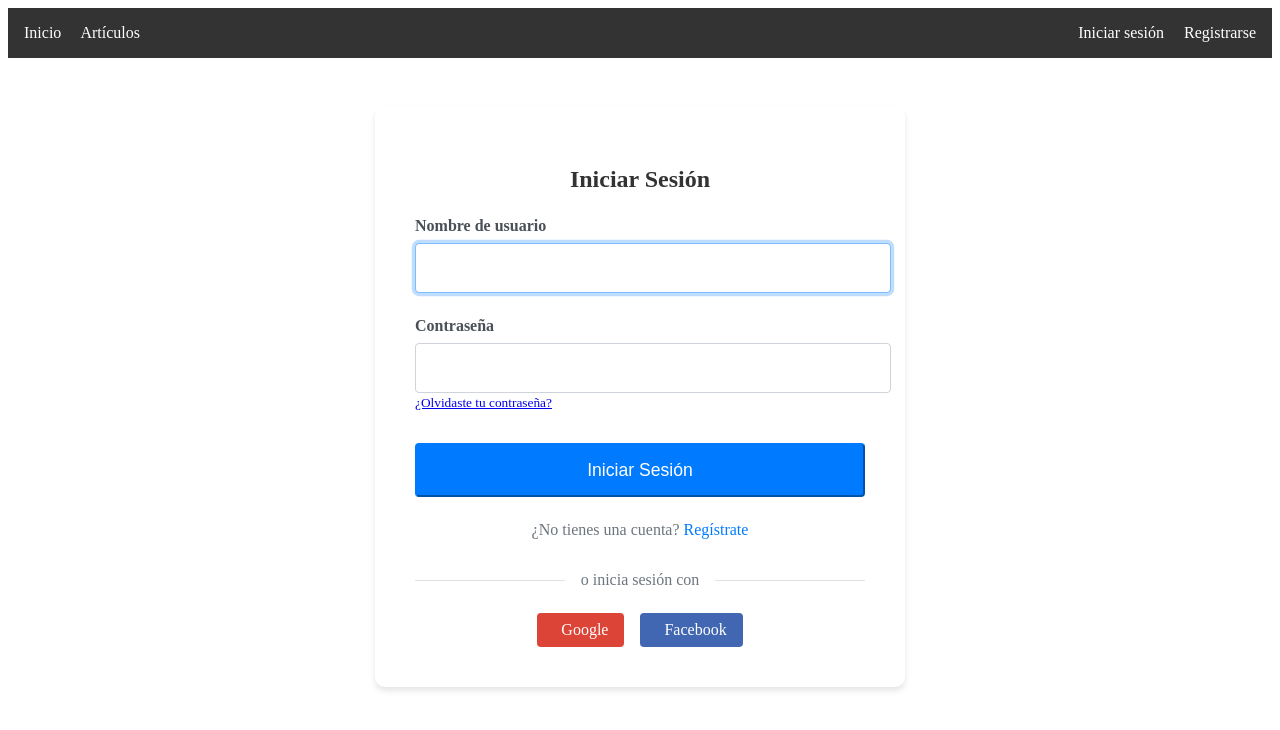
After one commit to DAishter72/django-project04, a Django app: page /auth/login/ in a window 1280 px wide. The commit adds this page. Shown: the top 730 px of the page. Run offline with Django 5.2, Linux system fonts and the light colour scheme.

Commit message:
correcciones

```diff
--- a/auth/urls.py
+++ b/auth/urls.py
@@ -1,7 +1,14 @@
 from django.urls import path, include
+from django.contrib.auth import views as auth_views
 from auth.views import SignUpView
+
 
 urlpatterns = [
     path('signup/', SignUpView.as_view(), name='signup'),
-    path('auth/', include('django.contrib.auth.urls'))
+    path('auth/', include('django.contrib.auth.urls')),
+    path('login/', auth_views.LoginView.as_view(template_name='registration/login.html'), name='login'),
+    path('logout/', auth_views.LogoutView.as_view(), name='logout'),
+    # Opcional: recuperación de contraseña
+    path('password_reset/', auth_views.PasswordResetView.as_view(),
+         name='password_reset'),
 ]
--- a/auth/views.py
+++ b/auth/views.py
@@ -24,7 +24,7 @@ class CustomUserCreationForm(UserCreationForm):
 class SignUpView(CreateView):
     model = User
     form_class = CustomUserCreationForm  # Usamos nuestro formulario personalizado
-    template_name = 'authentication/signup.html'
+    template_name = 'registration/signup.html'
     success_url = reverse_lazy('post_list')
 
     def form_valid(self, form):
--- a/django_project04/settings.py
+++ b/django_project04/settings.py
@@ -129,3 +129,8 @@ MEDIA_ROOT = os.path.join(BASE_DIR, 'media')
 # https://docs.djangoproject.com/en/5.1/ref/settings/#default-auto-field
 
 DEFAULT_AUTO_FIELD = 'django.db.models.BigAutoField'
+
+
+# para la autenticacion de usuarios
+LOGIN_REDIRECT_URL = 'post_list'
+LOGOUT_REDIRECT_URL = 'login'
--- a/django_project04/urls.py
+++ b/django_project04/urls.py
@@ -21,8 +21,8 @@ from django.conf.urls.static import static
 
 urlpatterns = [
     path('admin/', admin.site.urls),
-    path('post/', include('post.urls')),
-    path('', include('auth.urls'))
+    path('', include('post.urls')),
+    path('auth/', include('auth.urls'))
 ]
 
 if settings.DEBUG:
--- a/templates/includes/navbar.html
+++ b/templates/includes/navbar.html
@@ -35,7 +35,7 @@
           >
           {% else %}
           <a
-            href="#"
+            href="{% url 'login' %}"
             style="color: white; text-decoration: none; margin-right: 1rem"
             >Iniciar sesión</a
           >
--- /dev/null
+++ b/templates/registration/login.html
@@ -0,0 +1,262 @@
+{% load static %}
+<!DOCTYPE html>
+<html lang="en">
+  <head>
+    <meta charset="UTF-8" />
+    <meta name="viewport" content="width=device-width, initial-scale=1.0" />
+    <title>Login</title>
+  </head>
+  <body>
+    {% include 'includes/navbar.html' %} {% block content %}
+    <div class="login-container">
+      <h2 class="login-title">Iniciar Sesión</h2>
+
+      {% if form.errors %}
+      <div class="alert alert-error">
+        <p>
+          Tu nombre de usuario y contraseña no coinciden. Por favor, inténtalo
+          de nuevo.
+        </p>
+      </div>
+      {% endif %} {% if next %} {% if user.is_authenticated %}
+      <div class="alert alert-warning">
+        <p>
+          Tu cuenta no tiene acceso a esta página. Para continuar, por favor
+          inicia sesión con una cuenta que tenga acceso.
+        </p>
+      </div>
+      {% else %}
+      <div class="alert alert-info">
+        <p>Por favor inicia sesión para ver esta página.</p>
+      </div>
+      {% endif %} {% endif %}
+
+      <form method="post" action="{% url 'login' %}" class="login-form">
+        {% csrf_token %}
+
+        <div class="form-group">
+          <label for="id_username">Nombre de usuario</label>
+          <input
+            type="text"
+            name="username"
+            id="id_username"
+            class="form-control"
+            required
+            autofocus
+          />
+        </div>
+
+        <div class="form-group">
+          <label for="id_password">Contraseña</label>
+          <input
+            type="password"
+            name="password"
+            id="id_password"
+            class="form-control"
+            required
+          />
+          <small class="form-text">
+            <a href="{% url 'password_reset' %}">¿Olvidaste tu contraseña?</a>
+          </small>
+        </div>
+
+        <button type="submit" class="btn btn-primary btn-block">
+          Iniciar Sesión
+        </button>
+        <input type="hidden" name="next" value="{{ next }}" />
+      </form>
+
+      <div class="signup-link">
+        <p>
+          ¿No tienes una cuenta? <a href="{% url 'signup' %}">Regístrate</a>
+        </p>
+      </div>
+
+      <!-- Opcional: Login con redes sociales -->
+      <div class="social-login">
+        <p class="divider">o inicia sesión con</p>
+        <div class="social-buttons">
+          <!-- Aquí puedes agregar botones para autenticación social si lo implementas -->
+          <a href="#" class="btn btn-social google">
+            <i class="fab fa-google"></i> Google
+          </a>
+          <a href="#" class="btn btn-social facebook">
+            <i class="fab fa-facebook-f"></i> Facebook
+          </a>
+        </div>
+      </div>
+    </div>
+    {% endblock %}
+
+    <style>
+      /* Estilos generales para login y signup */
+      .login-container,
+      .signup-container {
+        max-width: 450px;
+        margin: 3rem auto;
+        padding: 2.5rem;
+        background: #fff;
+        border-radius: 10px;
+        box-shadow: 0 4px 6px rgba(0, 0, 0, 0.1);
+      }
+
+      .login-title {
+        text-align: center;
+        margin-bottom: 1.5rem;
+        color: #333;
+      }
+
+      .login-form .form-group {
+        margin-bottom: 1.5rem;
+      }
+
+      .login-form label {
+        display: block;
+        margin-bottom: 0.5rem;
+        font-weight: 600;
+        color: #495057;
+      }
+
+      .login-form .form-control {
+        width: 100%;
+        padding: 0.75rem;
+        font-size: 1rem;
+        line-height: 1.5;
+        color: #495057;
+        background-color: #fff;
+        background-clip: padding-box;
+        border: 1px solid #ced4da;
+        border-radius: 0.25rem;
+        transition: border-color 0.15s ease-in-out, box-shadow 0.15s ease-in-out;
+      }
+
+      .login-form .form-control:focus {
+        border-color: #80bdff;
+        outline: 0;
+        box-shadow: 0 0 0 0.2rem rgba(0, 123, 255, 0.25);
+      }
+
+      .btn-primary {
+        color: #fff;
+        background-color: #007bff;
+        border-color: #007bff;
+        padding: 0.75rem;
+        font-size: 1.1rem;
+        line-height: 1.5;
+        border-radius: 0.25rem;
+        cursor: pointer;
+        width: 100%;
+        margin-top: 0.5rem;
+      }
+
+      .btn-primary:hover {
+        background-color: #0069d9;
+        border-color: #0062cc;
+      }
+
+      .signup-link,
+      .login-link {
+        margin-top: 1.5rem;
+        text-align: center;
+        color: #6c757d;
+      }
+
+      .signup-link a,
+      .login-link a {
+        color: #007bff;
+        text-decoration: none;
+      }
+
+      .signup-link a:hover,
+      .login-link a:hover {
+        text-decoration: underline;
+      }
+
+      /* Alertas */
+      .alert {
+        padding: 0.75rem 1.25rem;
+        margin-bottom: 1.5rem;
+        border: 1px solid transparent;
+        border-radius: 0.25rem;
+      }
+
+      .alert-error {
+        color: #721c24;
+        background-color: #f8d7da;
+        border-color: #f5c6cb;
+      }
+
+      .alert-warning {
+        color: #856404;
+        background-color: #fff3cd;
+        border-color: #ffeeba;
+      }
+
+      .alert-info {
+        color: #0c5460;
+        background-color: #d1ecf1;
+        border-color: #bee5eb;
+      }
+
+      /* Social login */
+      .social-login {
+        margin-top: 2rem;
+      }
+
+      .divider {
+        display: flex;
+        align-items: center;
+        text-align: center;
+        color: #6c757d;
+        margin: 1.5rem 0;
+      }
+
+      .divider::before,
+      .divider::after {
+        content: "";
+        flex: 1;
+        border-bottom: 1px solid #dee2e6;
+      }
+
+      .divider::before {
+        margin-right: 1rem;
+      }
+
+      .divider::after {
+        margin-left: 1rem;
+      }
+
+      .social-buttons {
+        display: flex;
+        gap: 1rem;
+        justify-content: center;
+      }
+
+      .btn-social {
+        display: inline-flex;
+        align-items: center;
+        justify-content: center;
+        padding: 0.5rem 1rem;
+        border-radius: 0.25rem;
+        color: white;
+        text-decoration: none;
+      }
+
+      .btn-social i {
+        margin-right: 0.5rem;
+      }
+
+      .btn-social.google {
+        background-color: #db4437;
+      }
+
+      .btn-social.facebook {
+        background-color: #4267b2;
+      }
+
+      .btn-social:hover {
+        opacity: 0.9;
+      }
+    </style>
+  </body>
+</html>
```
Also changed, not shown: db.sqlite3, templates/authentication/login.html (deleted), templates/registration/signup.html (renamed from templates/authentication/signup.html).
